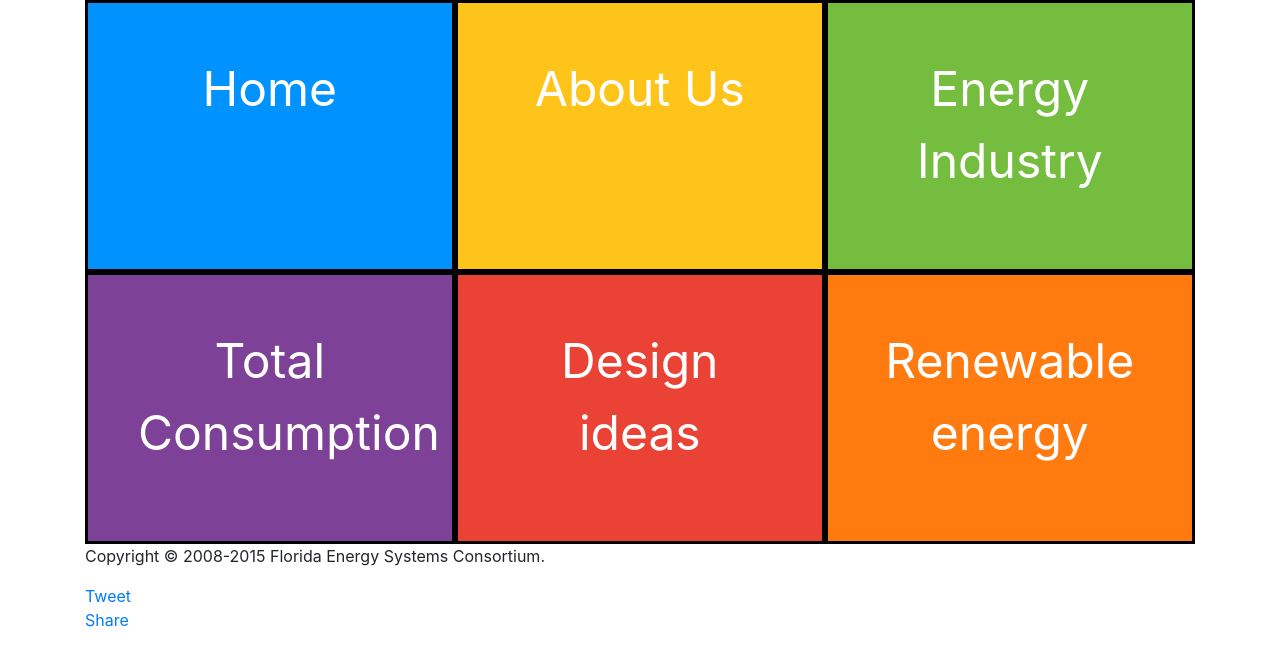
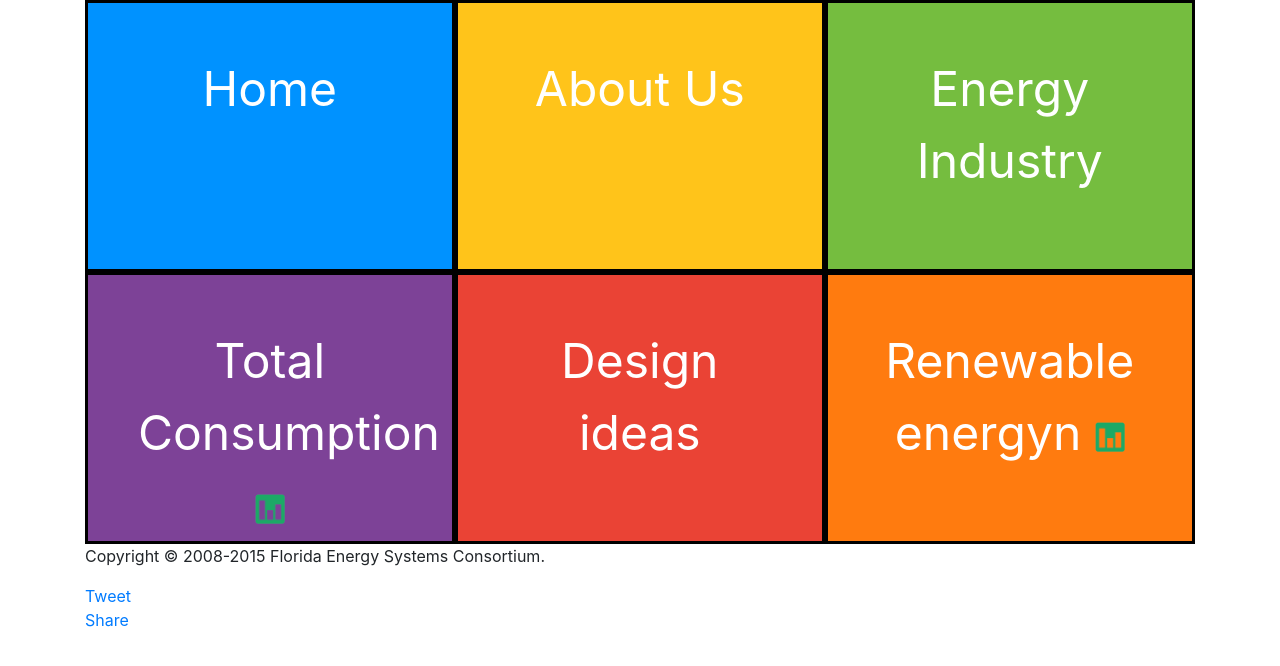
Before and after one commit to davednguyen/FESC-Redesign, a plain HTML site: page index.html in a window 1280 px wide. Drawn offline with nearby package versions, Linux system fonts and the light colour scheme.

Commit message:
add chart icons

```diff
--- a/index.html
+++ b/index.html
@@ -50,9 +50,9 @@
         <a href="fl-energy-industry.html"><div class="menu-3 menu-item">Energy Industry</div></a>
     </div>
     <div class="grid-menu">
-        <a href="totalenergy.html"><div class="menu-6 menu-item">Total Consumption</div></a>
+        <a href="totalenergy.html"><div class="menu-6 menu-item">Total Consumption<img src="images/charticon.png"></div></a>
         <a href="design.html"><div class="menu-5 menu-item">Design ideas</div></a>
-        <a href="renewenergy.html"><div class="menu-4 menu-item">Renewable energy</div></a>
+        <a href="renewenergy.html"><div class="menu-4 menu-item">Renewable energyn                  <img src="images/charticon.png"></div></a>
      </div>
     <footer>
          <p>Copyright © 2008-2015 Florida Energy Systems Consortium.</p>
--- a/styles/new-main.scss
+++ b/styles/new-main.scss
@@ -101,7 +101,11 @@ li a:hover {
     grid-template-rows: auto auto;
     a {
         text-decoration: none;
-        font-size: 3rem
+        font-size: 3rem;
+        img{
+            width: 30px;
+            height: 30px;
+        }
     }
 
     div {
@@ -219,3 +223,7 @@ li a:hover {
 .designpage{
     background-color: $menu-background5;
 }
+
+@media screen and (min-width: 480px){
+
+}
```
Also changed, not shown: images/charticon.png (added), styles/new-main.css, 1 other file.
